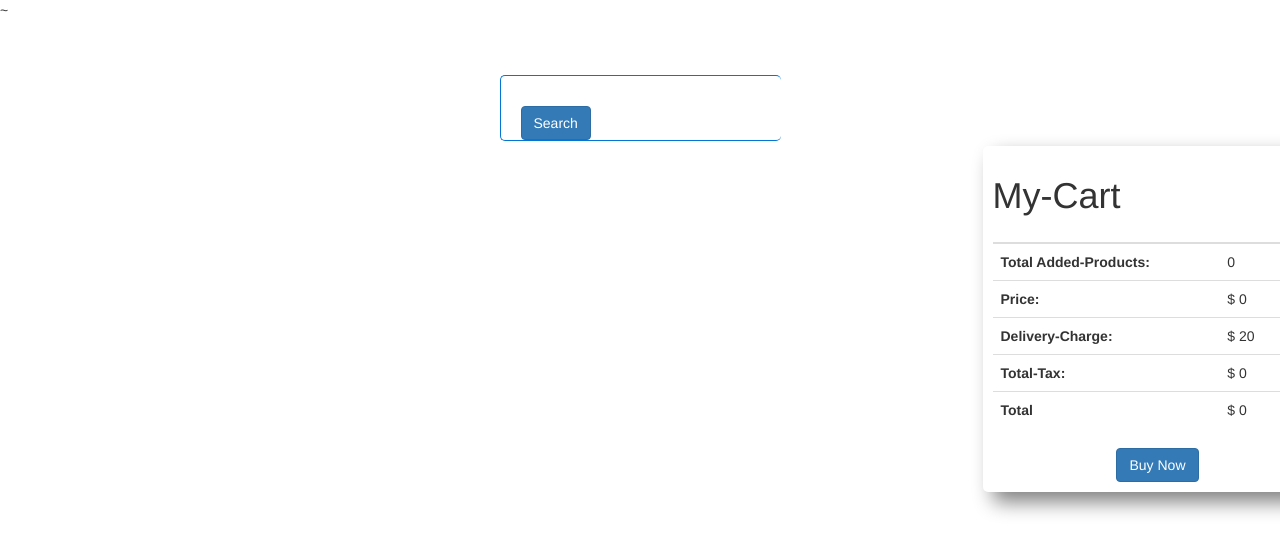
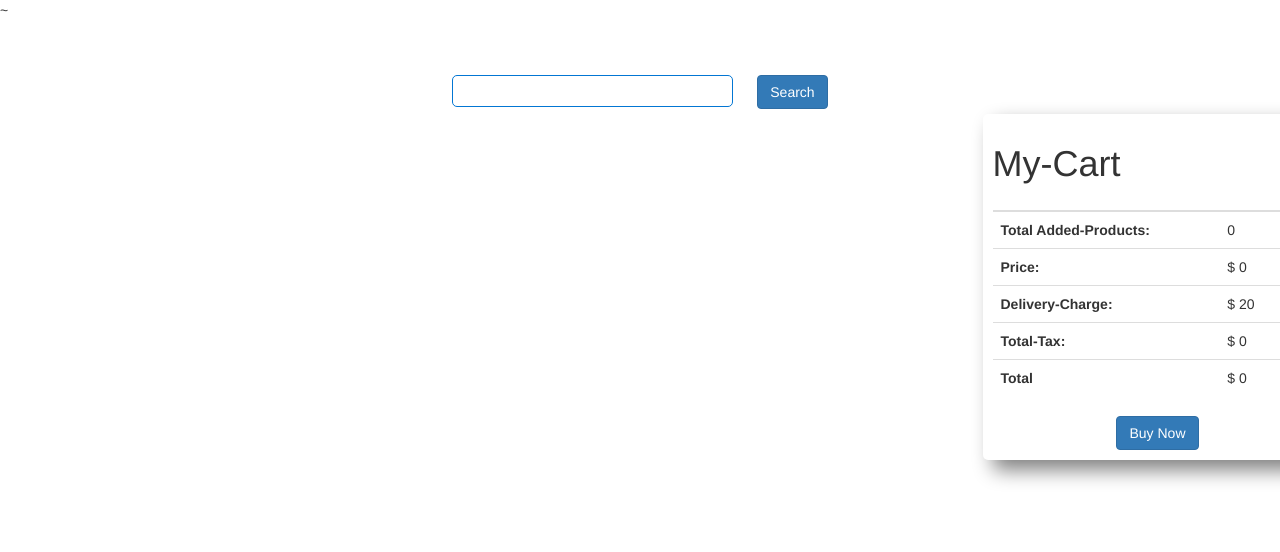
Before and after one commit to nhnajmul17/ranga-store, a plain HTML site: page index.html in a window 1280 px wide. Drawn offline with nearby package versions, Linux system fonts and the light colour scheme; no server answers.

Commit message:
title changed

```diff
--- a/css/style.css
+++ b/css/style.css
@@ -8,17 +8,17 @@ body {
   padding: 5px;
   outline: none;
 }
-.search-field:hover {
+/* .search-field:hover {
   outline: none;
   border: none;
-}
+} */
 .search-box {
   border: 1px solid rgb(3, 118, 211);
   width: 281px;
   border-radius: 5px;
   margin: auto;
   margin-top: 50px;
-  border-right: none;
+
 }
 .search-button {
   padding: 10px 50px;
--- a/index.html
+++ b/index.html
@@ -5,7 +5,7 @@
   <meta charset="UTF-8" />
   <meta http-equiv="X-UA-Compatible" content="IE=edge" />
   <meta name="viewport" content="width=device-width, initial-scale=1.0" />
-  <title>Fake</title>
+  <title>Nitto Mart</title>
   <link rel="stylesheet" href="./css/style.css" />
   <!-- Latest compiled and minified CSS -->
   <link rel="stylesheet" href="https://maxcdn.bootstrapcdn.com/bootstrap/3.3.7/css/bootstrap.min.css"
@@ -21,8 +21,8 @@
   <header></header>
   <main class="main">
     <div class="search-field">
-      <div class="search-box">
-        <input id="input-field" class="search-field" type="text" />
+      <div class="text-center">
+        <input id="input-field" class="search-field search-box " type="text" />
         <button type="button" class="btn btn-primary search-button" data-toggle="button" aria-pressed="false"
           autocomplete="off" id="search-btn" onclick="loadProducts()">
           Search
```
